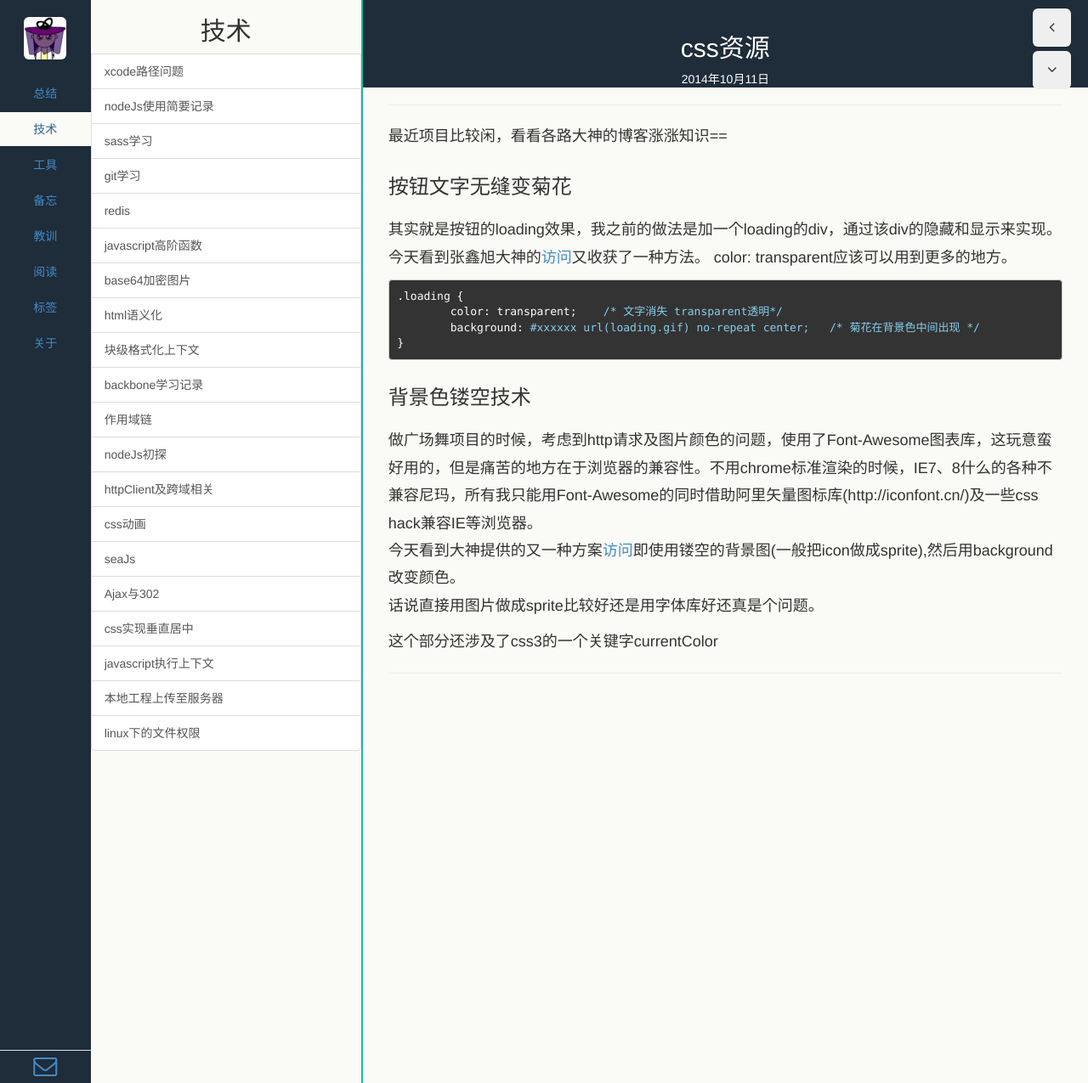
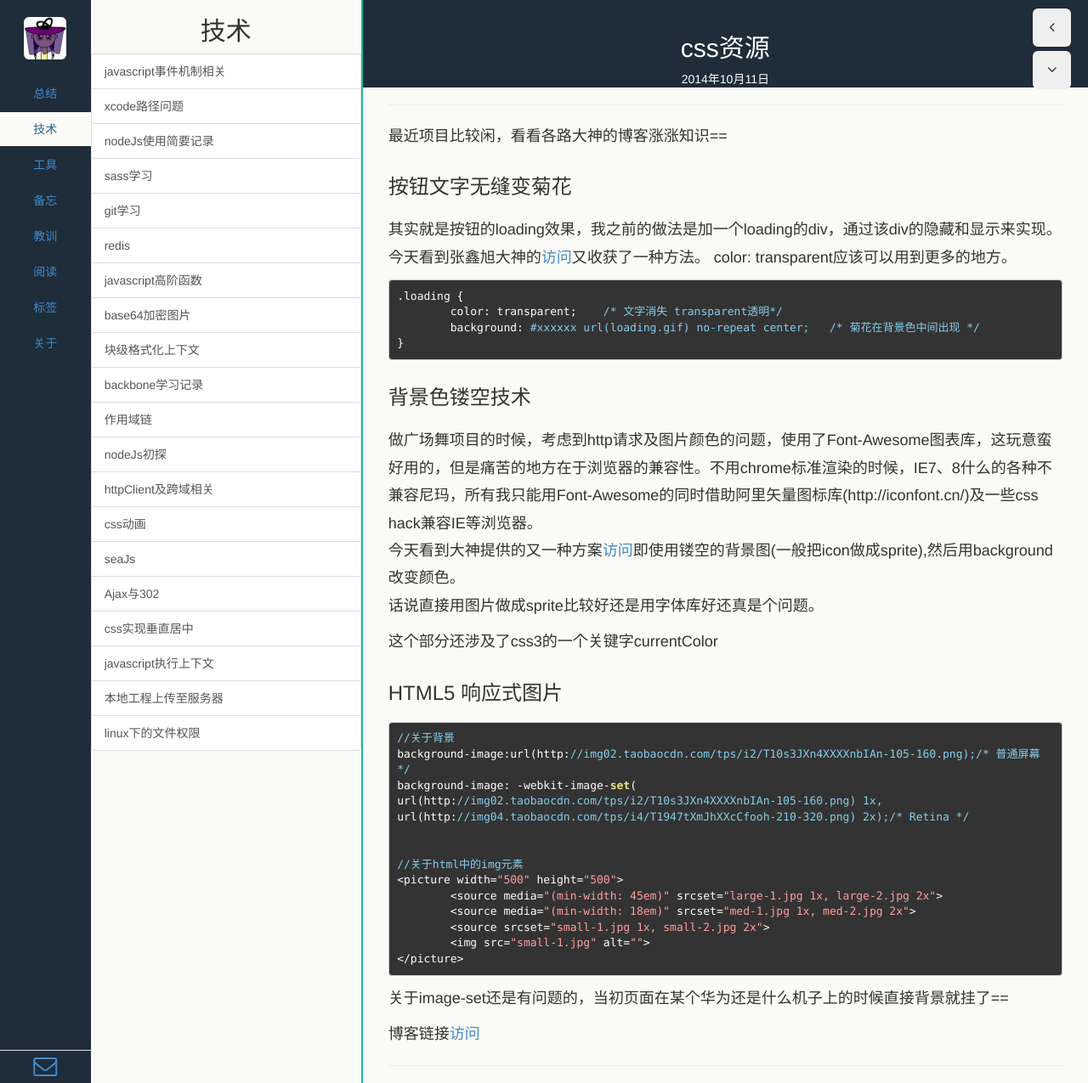
Before and after one commit to echoZQ/echo-blog, a Jekyll site: the page built from _posts/2014-10-11-css-resource.md, in a window 1280 px wide. Shown: the whole page at 85% size. Built offline with Jekyll 4.4.1, drawn with Linux system fonts in a browser that asks for light colours; Markdown is read by kramdown in place of the engine named in the settings.

Commit message:
js 事件机制

```diff
--- a/_posts/2014-10-11-css-resource.md
+++ b/_posts/2014-10-11-css-resource.md
@@ -23,3 +23,24 @@ description: 阅读大牛博客，收获前端技巧
 话说直接用图片做成sprite比较好还是用字体库好还真是个问题。
 
 这个部分还涉及了css3的一个关键字currentColor
+
+### HTML5 响应式图片
+
+	//关于背景
+	background-image:url(http://img02.taobaocdn.com/tps/i2/T10s3JXn4XXXXnbIAn-105-160.png);/* 普通屏幕 */
+	background-image: -webkit-image-set(
+    url(http://img02.taobaocdn.com/tps/i2/T10s3JXn4XXXXnbIAn-105-160.png) 1x,
+    url(http://img04.taobaocdn.com/tps/i4/T1947tXmJhXXcCfooh-210-320.png) 2x);/* Retina */
+
+
+    //关于html中的img元素
+    <picture width="500" height="500">
+		<source media="(min-width: 45em)" srcset="large-1.jpg 1x, large-2.jpg 2x">
+		<source media="(min-width: 18em)" srcset="med-1.jpg 1x, med-2.jpg 2x">
+		<source srcset="small-1.jpg 1x, small-2.jpg 2x">
+		<img src="small-1.jpg" alt="">
+	</picture>
+
+关于image-set还是有问题的，当初页面在某个华为还是什么机子上的时候直接背景就挂了==
+
+博客链接[访问](http://ued.taobao.org/blog/2013/01/css-and-html5-adaptive-images/)
```
Also changed, not shown: _posts/2014-09-01-css-resource.md (+12 -0 lines), _posts/2014-10-12-html-semantic.md (deleted, +0 -19 lines), _posts/2015-01-13-javascript-event.md (added, +126 -0 lines).
